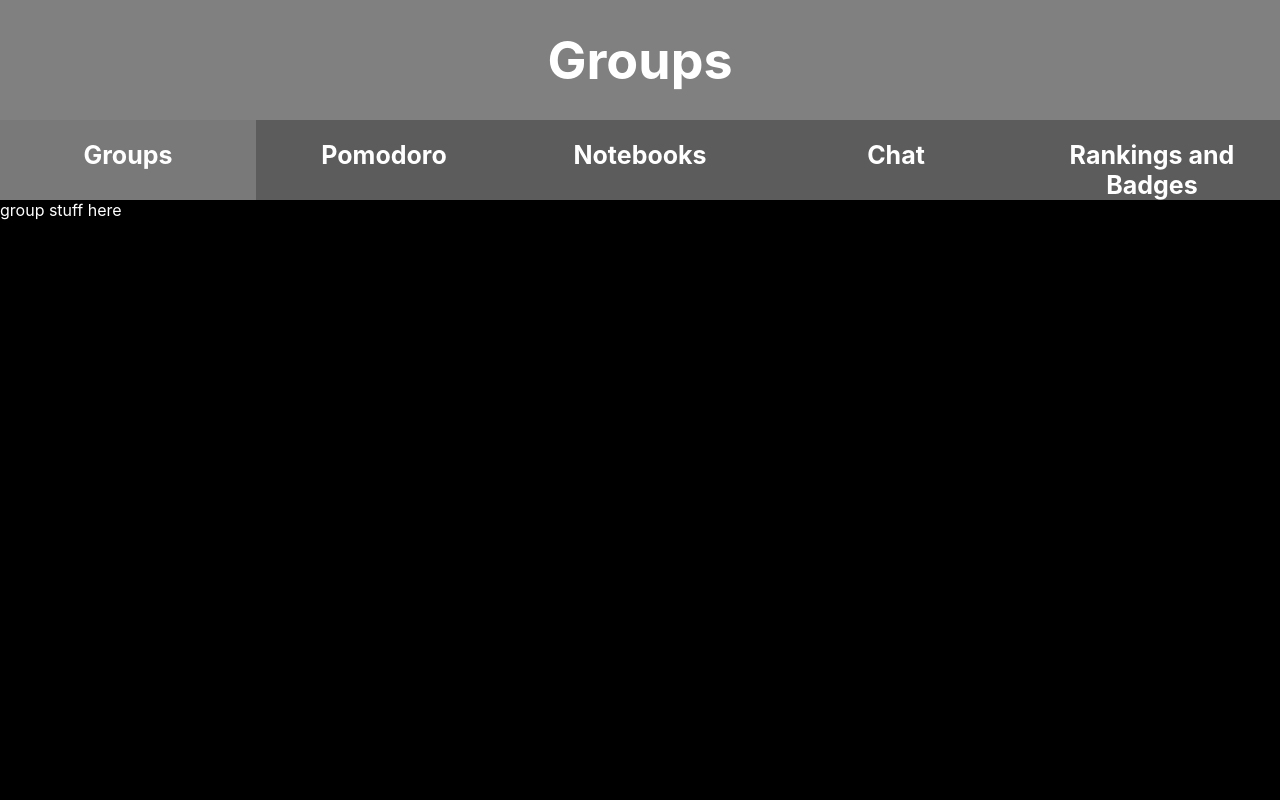
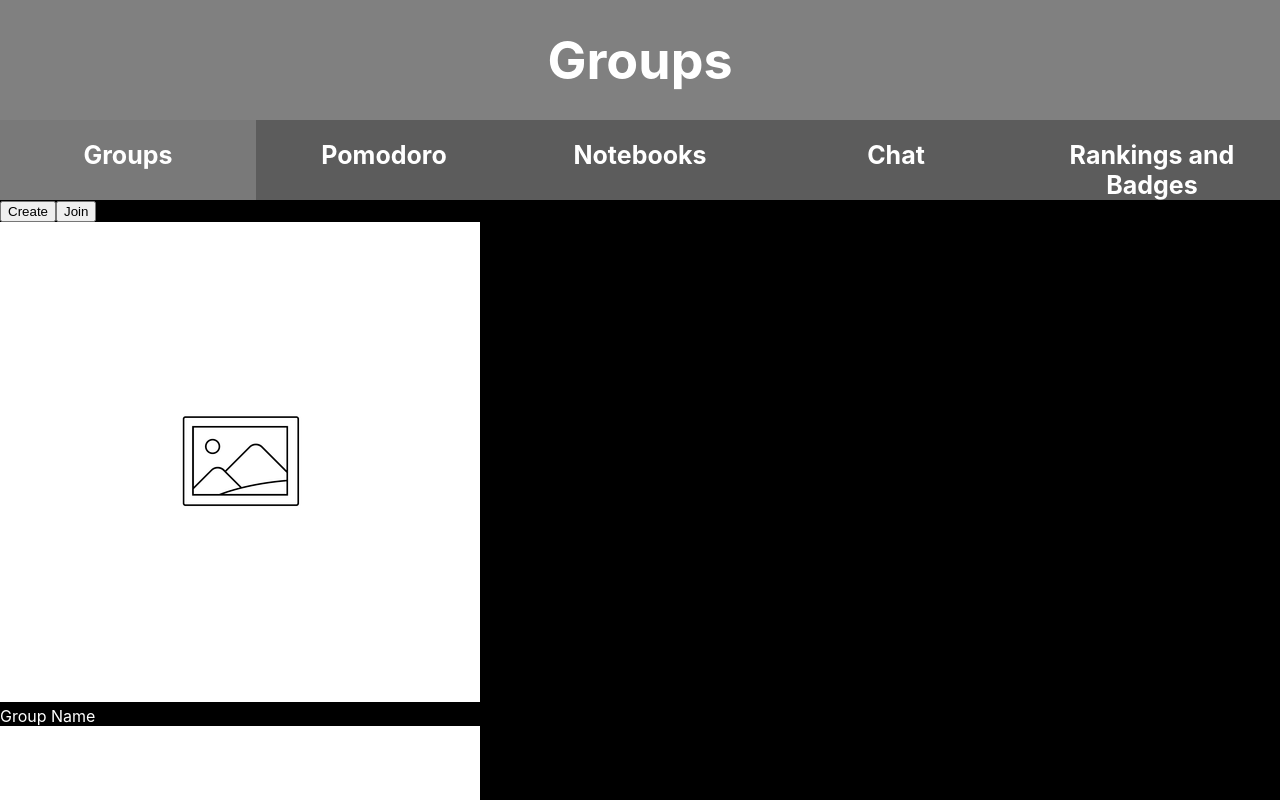
Before and after one commit to Jedro1270/Gakusei, a React (Create React App) app in the folder client/: page /groups in a window 1280 px wide. Shown: the top 800 px of the page. Built offline with nearby package versions, Linux system fonts and the light colour scheme; no server answers.

Commit message:
feat: add basic layout with placeholders

```diff
--- a/client/src/components/Body/Groups/Groups.js
+++ b/client/src/components/Body/Groups/Groups.js
@@ -12,7 +12,52 @@ export default class Groups extends Component {
     render() {
         return (
             <div className="Group-page">
-                group stuff here
+                <div className="Group-buttons">
+                    <button className="Create-group">
+                        Create
+                    </button>
+                    <button className="Join-group">
+                        Join
+                    </button>
+                </div>
+
+                <div className="Selectable-groups">
+                    <div className="sample-group">
+                        <div className="Group-icon">
+                            <img src="/images/group-icons/image.png"/>
+                        </div>
+                        <div className="Group-name">
+                            Group Name
+                        </div>
+                    </div>
+
+                    <div className="sample-group">
+                        <div className="Group-icon">
+                            <img src="/images/group-icons/image.png"/>
+                        </div>
+                        <div className="Group-name">
+                            Group Name
+                        </div>
+                    </div>
+
+                    <div className="sample-group">
+                        <div className="Group-icon">
+                            <img src="/images/group-icons/image.png"/>
+                        </div>
+                        <div className="Group-name">
+                            Group Name
+                        </div>
+                    </div>
+
+                    <div className="sample-group">
+                        <div className="Group-icon">
+                            <img src="/images/group-icons/image.png"/>
+                        </div>
+                        <div className="Group-name">
+                            Group Name
+                        </div>
+                    </div>
+                </div>
             </div>
         )
     }
```
